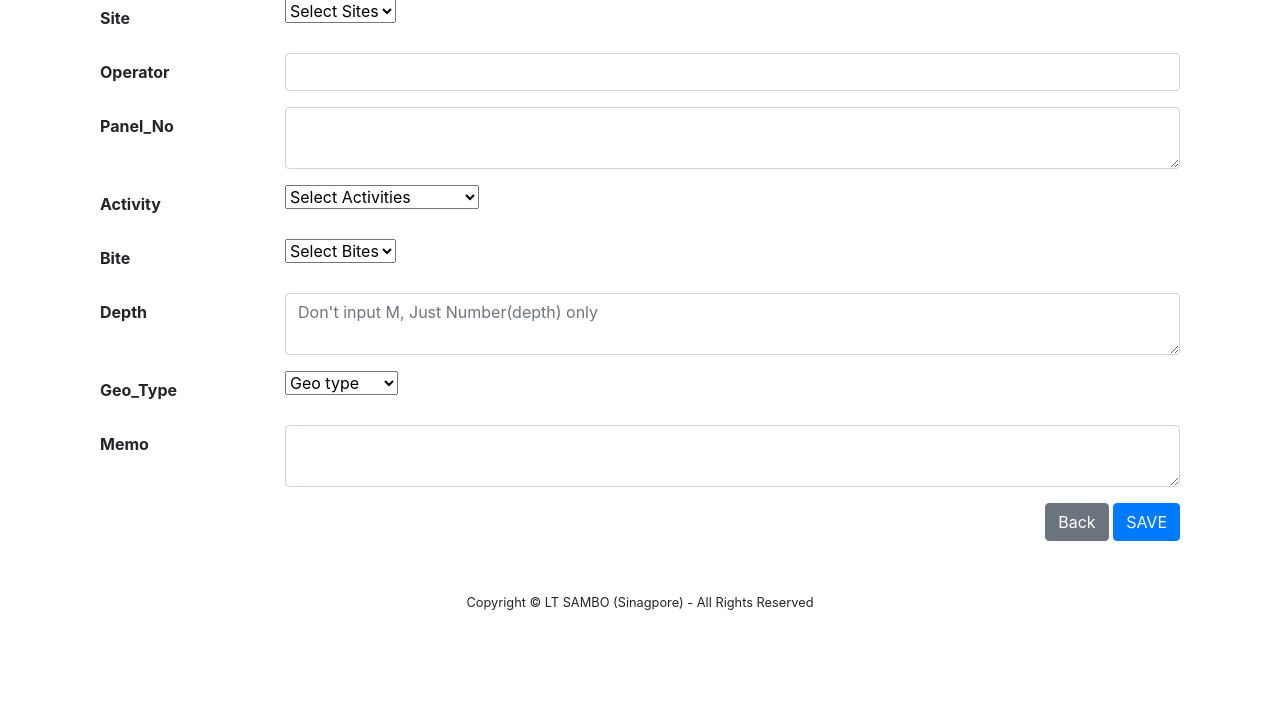
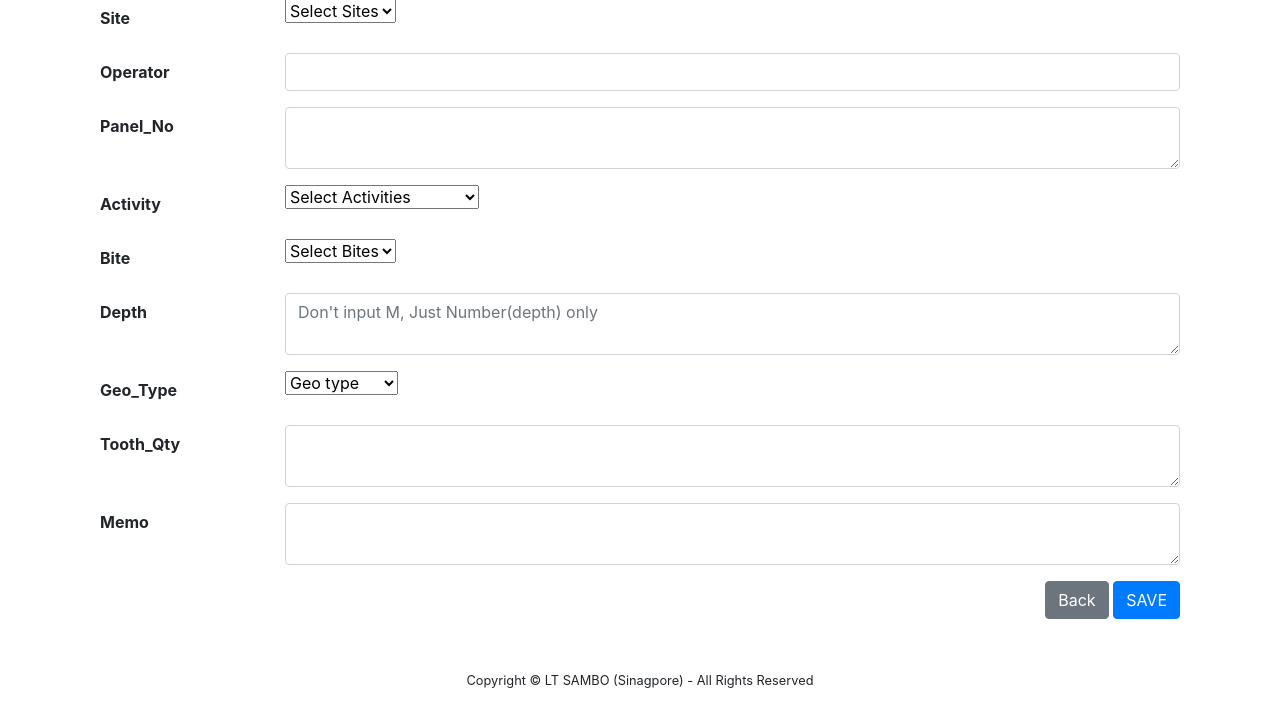
Before and after one commit to dallyura/ltsambo, a Django app: page /post_n101/ in a window 1280 px wide. Shown: the part 81-800 px from the top of the page. Run offline with Django 3.2, Linux system fonts and the light colour scheme; the visitor is signed in with stand-in values (Sample User, id 1).

Commit message:
tooth qty

```diff
--- a/pages/models.py
+++ b/pages/models.py
@@ -52,6 +52,7 @@ class Board_N101(models.Model):
     Bite = models.CharField(max_length=20, null=False)
     Depth = models.CharField(max_length=20, null=False)
     Geo_Type = models.CharField(max_length=20, null=False)
+    Tooth_Qty = models.CharField(max_length=40, null=False)
     Memo = models.CharField(max_length=70, null=False)
     created_date = models.DateTimeField(auto_now_add=True)
     modified_date = models.DateTimeField(auto_now=True)
@@ -66,6 +67,7 @@ class Board(models.Model):
     Bite = models.CharField(max_length=20, null=False)
     Depth = models.CharField(max_length=20, null=False)
     Geo_Type = models.CharField(max_length=20, null=False)
+    Tooth_Qty = models.CharField(max_length=40, null=False)
     Memo = models.CharField(max_length=70, null=False)
     created_date = models.DateTimeField(auto_now_add=True)
     modified_date = models.DateTimeField(auto_now=True)
@@ -80,6 +82,7 @@ class Board_N103(models.Model):
     Bite = models.CharField(max_length=20, null=False)
     Depth = models.CharField(max_length=20, null=False)
     Geo_Type = models.CharField(max_length=20, null=False)
+    Tooth_Qty = models.CharField(max_length=40, null=False)
     Memo = models.CharField(max_length=70, null=False)
     created_date = models.DateTimeField(auto_now_add=True)
     modified_date = models.DateTimeField(auto_now=True)
@@ -94,6 +97,7 @@ class Board_N106(models.Model):
     Bite = models.CharField(max_length=20, null=False)
     Depth = models.CharField(max_length=20, null=False)
     Geo_Type = models.CharField(max_length=20, null=False)
+    Tooth_Qty = models.CharField(max_length=40, null=False)
     Memo = models.CharField(max_length=70, null=False)
     created_date = models.DateTimeField(auto_now_add=True)
     modified_date = models.DateTimeField(auto_now=True)
@@ -108,6 +112,7 @@ class Board_N109(models.Model):
     Bite = models.CharField(max_length=20, null=False)
     Depth = models.CharField(max_length=20, null=False)
     Geo_Type = models.CharField(max_length=20, null=False)
+    Tooth_Qty = models.CharField(max_length=40, null=False)
     Memo = models.CharField(max_length=70, null=False)
     created_date = models.DateTimeField(auto_now_add=True)
     modified_date = models.DateTimeField(auto_now=True)
@@ -122,6 +127,7 @@ class Board_T316(models.Model):
     Bite = models.CharField(max_length=20, null=False)
     Depth = models.CharField(max_length=20, null=False)
     Geo_Type = models.CharField(max_length=20, null=False)
+    Tooth_Qty = models.CharField(max_length=40, null=False)
     Memo = models.CharField(max_length=70, null=False)
     created_date = models.DateTimeField(auto_now_add=True)
     modified_date = models.DateTimeField(auto_now=True)
--- a/pages/templates/N102.html
+++ b/pages/templates/N102.html
@@ -49,6 +49,7 @@
             <th scope="col">Bite</th>
             <th scope="col">Depth</th>
             <th scope="col">Geo type</th>
+             <th scope="col">Tooth Qty</th>
             <th scope="col">Memo</th>
             <th scope="col">Delete</th>
 
@@ -95,6 +96,10 @@
                 <span>{{ board.Geo_Type }}</span>
             </td>
 
+            <td data-label="Tooth_Qty">
+                <span>{{ board.Tooth_Qty }}</span>
+            </td>
+
             <td data-label="Memo">
                 <span>{{ board.Memo }}</span>
             </td>
--- a/pages/templates/N103.html
+++ b/pages/templates/N103.html
@@ -48,6 +48,7 @@
             <th scope="col">Bite</th>
             <th scope="col">Depth</th>
             <th scope="col">Geo type</th>
+             <th scope="col">Tooth Qty</th>
             <th scope="col">Memo</th>
             <th scope="col">Delete</th>
 
@@ -93,6 +94,10 @@
                 <span>{{ board_n103.Geo_Type }}</span>
             </td>
 
+            <td data-label="Tooth_Qty">
+                <span>{{ board_n103.Tooth_Qty }}</span>
+            </td>
+
             <td data-label="Memo">
                 <span>{{ board_n103.Memo }}</span>
             </td>
--- a/pages/templates/N106.html
+++ b/pages/templates/N106.html
@@ -48,6 +48,7 @@
             <th scope="col">Bite</th>
             <th scope="col">Depth</th>
             <th scope="col">Geo type</th>
+            <th scope="col">Tooth Qty</th>
             <th scope="col">Memo</th>
             <th scope="col">Delete</th>
 
@@ -93,6 +94,10 @@
                 <span>{{ board_n106.Geo_Type }}</span>
             </td>
 
+            <td data-label="Tooth_Qty">
+                <span>{{ board_n106.Tooth_Qty }}</span>
+            </td>
+
             <td data-label="Memo">
                 <span>{{ board_n106.Memo }}</span>
             </td>
--- a/pages/templates/N109.html
+++ b/pages/templates/N109.html
@@ -48,6 +48,7 @@
             <th scope="col">Bite</th>
             <th scope="col">Depth</th>
             <th scope="col">Geo type</th>
+            <th scope="col">Tooth Qty</th>
             <th scope="col">Memo</th>
             <th scope="col">Delete</th>
 
@@ -93,6 +94,10 @@
                 <span>{{ board_n109.Geo_Type }}</span>
             </td>
 
+            <td data-label="Tooth_Qty">
+                <span>{{ board_n109.Tooth_Qty }}</span>
+            </td>
+
             <td data-label="Memo">
                 <span>{{ board_n109.Memo }}</span>
             </td>
--- a/pages/templates/T316.html
+++ b/pages/templates/T316.html
@@ -48,6 +48,7 @@
             <th scope="col">Bite</th>
             <th scope="col">Depth</th>
             <th scope="col">Geo type</th>
+            <th scope="col">Tooth Qty</th>
             <th scope="col">Memo</th>
             <th scope="col">Delete</th>
 
@@ -93,6 +94,11 @@
                 <span>{{ board_t316.Geo_Type }}</span>
             </td>
 
+            <td data-label="Tooth_Qty">
+                <span>{{ board_t316.Tooth_Qty }}</span>
+            </td>
+
+
             <td data-label="Memo">
                 <span>{{ board_t316.Memo }}</span>
             </td>
--- a/pages/templates/post_n101.html
+++ b/pages/templates/post_n101.html
@@ -101,12 +101,21 @@
                 </select>
             </div>
         </div>
+
+         <div class="form-group row">
+            <label for="inputContent" class="col-sm-2 col-form-label"><strong>Tooth_Qty</strong></label>
+            <div class="col-sm-10">
+                <textarea type="text" name="Tooth_Qty" class="form-control" id="inputContent"></textarea>
+            </div>
+        </div>
+
          <div class="form-group row">
             <label for="inputContent" class="col-sm-2 col-form-label"><strong>Memo</strong></label>
             <div class="col-sm-10">
                 <textarea type="text" name="Memo" class="form-control" id="inputContent"></textarea>
             </div>
         </div>
+
         <div class="row">
             <div class="col-auto mr-auto"></div>
             <div class="col-auto">
--- a/pages/views.py
+++ b/pages/views.py
@@ -98,9 +98,10 @@ def Post_N101(request):
         Bite = request.POST['Bite']
         Depth = request.POST['Depth']
         Geo_Type = request.POST['Geo_Type']
+        Tooth_Qty = request.POST['Tooth_Qty']
         Memo = request.POST['Memo']
 
-        board_n101 = Board_N101(Site=Site, Operator=Operator, Panel_No=Panel_No, Activity=Activity,  Bite=Bite, Depth=Depth, Geo_Type=Geo_Type, Memo=Memo)
+        board_n101 = Board_N101(Site=Site, Operator=Operator, Panel_No=Panel_No, Activity=Activity,  Bite=Bite, Depth=Depth, Geo_Type=Geo_Type, Tooth_Qty=Tooth_Qty, Memo=Memo)
         board_n101.save()
         return HttpResponseRedirect('/')
     else:
@@ -127,9 +128,10 @@ def Post_N102(request):
         Bite = request.POST['Bite']
         Depth = request.POST['Depth']
         Geo_Type = request.POST['Geo_Type']
+        Tooth_Qty = request.POST['Tooth_Qty']
         Memo = request.POST['Memo']
 
-        board = Board(Site=Site, Operator=Operator, Panel_No=Panel_No,  Activity=Activity, Bite=Bite, Depth=Depth, Geo_Type=Geo_Type, Memo=Memo)
+        board = Board(Site=Site, Operator=Operator, Panel_No=Panel_No,  Activity=Activity, Bite=Bite, Depth=Depth, Geo_Type=Geo_Type, Tooth_Qty=Tooth_Qty, Memo=Memo)
         board.save()
         return HttpResponseRedirect('/')
     else:
@@ -156,9 +158,10 @@ def Post_N103(request):
         Bite = request.POST['Bite']
         Depth = request.POST['Depth']
         Geo_Type = request.POST['Geo_Type']
+        Tooth_Qty = request.POST['Tooth_Qty']
         Memo = request.POST['Memo']
 
-        board_n103 = Board_N103(Site=Site, Operator=Operator, Panel_No=Panel_No,  Activity=Activity, Bite=Bite, Depth=Depth, Geo_Type=Geo_Type, Memo=Memo)
+        board_n103 = Board_N103(Site=Site, Operator=Operator, Panel_No=Panel_No,  Activity=Activity, Bite=Bite, Depth=Depth, Geo_Type=Geo_Type, Tooth_Qty=Tooth_Qty, Memo=Memo)
         board_n103.save()
         return HttpResponseRedirect('/')
     else:
@@ -183,9 +186,10 @@ def Post_N106(request):
         Bite = request.POST['Bite']
         Depth = request.POST['Depth']
         Geo_Type = request.POST['Geo_Type']
+        Tooth_Qty = request.POST['Tooth_Qty']
         Memo = request.POST['Memo']
 
-        board_n106 = Board_N106(Site=Site, Operator=Operator, Panel_No=Panel_No,  Activity=Activity,  Bite=Bite, Depth=Depth, Geo_Type=Geo_Type, Memo=Memo)
+        board_n106 = Board_N106(Site=Site, Operator=Operator, Panel_No=Panel_No,  Activity=Activity,  Bite=Bite, Depth=Depth, Geo_Type=Geo_Type,Tooth_Qty=Tooth_Qty,  Memo=Memo)
         board_n106.save()
         return HttpResponseRedirect('/')
     else:
@@ -211,9 +215,10 @@ def Post_N109(request):
         Bite = request.POST['Bite']
         Depth = request.POST['Depth']
         Geo_Type = request.POST['Geo_Type']
+        Tooth_Qty = request.POST['Tooth_Qty']
         Memo = request.POST['Memo']
 
-        board_n109 = Board_N109(Site=Site, Operator=Operator, Panel_No=Panel_No, Activity=Activity,  Bite=Bite, Depth=Depth, Geo_Type=Geo_Type, Memo=Memo)
+        board_n109 = Board_N109(Site=Site, Operator=Operator, Panel_No=Panel_No, Activity=Activity,  Bite=Bite, Depth=Depth, Geo_Type=Geo_Type,Tooth_Qty=Tooth_Qty,  Memo=Memo)
         board_n109.save()
         return HttpResponseRedirect('/')
     else:
@@ -240,9 +245,10 @@ def Post_T316(request):
         Bite = request.POST['Bite']
         Depth = request.POST['Depth']
         Geo_Type = request.POST['Geo_Type']
+        Tooth_Qty = request.POST['Tooth_Qty']
         Memo = request.POST['Memo']
 
-        board_t316 = Board_T316(Site=Site, Operator=Operator, Panel_No=Panel_No, Activity=Activity,  Bite=Bite, Depth=Depth, Geo_Type=Geo_Type, Memo=Memo)
+        board_t316 = Board_T316(Site=Site, Operator=Operator, Panel_No=Panel_No, Activity=Activity,  Bite=Bite, Depth=Depth, Geo_Type=Geo_Type, Tooth_Qty=Tooth_Qty, Memo=Memo)
         board_t316.save()
         return HttpResponseRedirect('/')
     else:
@@ -351,9 +357,9 @@ def export_csv(request):
     response = HttpResponse(content_type='text/csv')
 
     writer = csv.writer(response)
-    writer.writerow(['Site','Time', 'Operator',  'Panel_No', 'Activity',  'Bite', 'Depth', 'Geo_Type', 'Memo'])
+    writer.writerow(['Site','Time', 'Operator',  'Panel_No', 'Activity',  'Bite', 'Depth', 'Geo_Type', 'Tooth_Qty',  'Memo'])
 
-    for board_n101 in Board_N101.objects.all().values_list('Site','created_date', 'Operator', 'Panel_No', 'Activity', 'Bite', 'Depth', 'Geo_Type', 'Memo'):
+    for board_n101 in Board_N101.objects.all().values_list('Site','created_date', 'Operator', 'Panel_No', 'Activity', 'Bite', 'Depth', 'Geo_Type','Tooth_Qty', 'Memo'):
         writer.writerow(board_n101)
 
     response['Content-Disposition'] = 'attachment; filename="CSV_N101.csv"'
@@ -366,9 +372,9 @@ def export_N102_csv(request):
     response = HttpResponse(content_type='text/csv')
 
     writer = csv.writer(response)
-    writer.writerow(['Site','Time', 'Operator',  'Panel_No', 'Activity', 'Bite', 'Depth','Geo_Type', 'Memo'])
+    writer.writerow(['Site','Time', 'Operator',  'Panel_No', 'Activity', 'Bite', 'Depth','Geo_Type', 'Tooth_Qty','Memo'])
 
-    for board in Board.objects.all().values_list('Site','created_date', 'Operator', 'Panel_No', 'Activity', 'Bite', 'Depth', 'Geo_Type','Memo'):
+    for board in Board.objects.all().values_list('Site','created_date', 'Operator', 'Panel_No', 'Activity', 'Bite', 'Depth', 'Geo_Type','Tooth_Qty','Memo'):
         writer.writerow(board)
 
     response['Content-Disposition'] = 'attachment; filename="CSV_N102.csv"'
@@ -380,9 +386,9 @@ def export_N103_csv(request):
     response = HttpResponse(content_type='text/csv')
 
     writer = csv.writer(response)
-    writer.writerow(['Site','Time', 'Operator',  'Panel_No', 'Activity', 'Bite', 'Depth', 'Geo_Type','Memo'])
+    writer.writerow(['Site','Time', 'Operator',  'Panel_No', 'Activity', 'Bite', 'Depth', 'Geo_Type','Tooth_Qty','Memo'])
 
-    for board_n103 in Board_N103.objects.all().values_list('Site','created_date', 'Operator', 'Panel_No', 'Activity', 'Bite', 'Depth','Geo_Type', 'Memo'):
+    for board_n103 in Board_N103.objects.all().values_list('Site','created_date', 'Operator', 'Panel_No', 'Activity', 'Bite', 'Depth','Geo_Type', 'Tooth_Qty','Memo'):
         writer.writerow(board_n103)
 
     response['Content-Disposition'] = 'attachment; filename="CSV_N103.csv"'
@@ -394,9 +400,9 @@ def export_N106_csv(request):
     response = HttpResponse(content_type='text/csv')
 
     writer = csv.writer(response)
-    writer.writerow(['Site','Time', 'Operator',  'Panel_No', 'Activity', 'Bite', 'Depth','Geo_Type', 'Memo'])
+    writer.writerow(['Site','Time', 'Operator',  'Panel_No', 'Activity', 'Bite', 'Depth','Geo_Type', 'Tooth_Qty','Memo'])
 
-    for board_n106 in Board_N106.objects.all().values_list('Site','created_date', 'Operator', 'Panel_No', 'Activity', 'Bite', 'Depth','Geo_Type', 'Memo'):
+    for board_n106 in Board_N106.objects.all().values_list('Site','created_date', 'Operator', 'Panel_No', 'Activity', 'Bite', 'Depth','Geo_Type','Tooth_Qty', 'Memo'):
         writer.writerow(board_n106)
 
     response['Content-Disposition'] = 'attachment; filename="CSV_N106.csv"'
@@ -408,9 +414,9 @@ def export_N109_csv(request):
     response = HttpResponse(content_type='text/csv')
 
     writer = csv.writer(response)
-    writer.writerow(['Site','Time', 'Operator',  'Panel_No', 'Activity',  'Bite', 'Depth', 'Geo_Type','Memo'])
+    writer.writerow(['Site','Time', 'Operator',  'Panel_No', 'Activity',  'Bite', 'Depth', 'Geo_Type','Tooth_Qty','Memo'])
 
-    for board_n109 in Board_N109.objects.all().values_list('Site','created_date', 'Operator', 'Panel_No', 'Activity', 'Bite', 'Depth','Geo_Type', 'Memo'):
+    for board_n109 in Board_N109.objects.all().values_list('Site','created_date', 'Operator', 'Panel_No', 'Activity', 'Bite', 'Depth','Geo_Type', 'Tooth_Qty','Memo'):
         writer.writerow(board_n109)
 
     response['Content-Disposition'] = 'attachment; filename="CSV_N109.csv"'
@@ -423,9 +429,9 @@ def export_T316_csv(request):
     response = HttpResponse(content_type='text/csv')
 
     writer = csv.writer(response)
-    writer.writerow(['Site','Time', 'Operator',  'Panel_No', 'Activity', 'Bite', 'Depth', 'Geo_Type','Memo'])
+    writer.writerow(['Site','Time', 'Operator',  'Panel_No', 'Activity', 'Bite', 'Depth', 'Geo_Type','Tooth_Qty','Memo'])
 
-    for board_t316 in Board_T316.objects.all().values_list('Site','created_date', 'Operator', 'Panel_No', 'Activity', 'Bite', 'Depth','Geo_Type', 'Memo'):
+    for board_t316 in Board_T316.objects.all().values_list('Site','created_date', 'Operator', 'Panel_No', 'Activity', 'Bite', 'Depth','Geo_Type', 'Tooth_Qty','Memo'):
         writer.writerow(board_t316)
 
     response['Content-Disposition'] = 'attachment; filename="CSV_T316.csv"'
```
Also changed, not shown: pages/templates/N101.html (+11 -0 lines), pages/templates/post_n102.html (+8 -0 lines), pages/templates/post_n103.html (+8 -0 lines), pages/templates/post_n106.html (+8 -0 lines), pages/templates/post_n109.html (+8 -0 lines), pages/templates/post_t316.html (+8 -0 lines), pages/migrations/0005_auto_20210115_0708.py (added), pages/migrations/0006_auto_20210115_1701.py (added).
